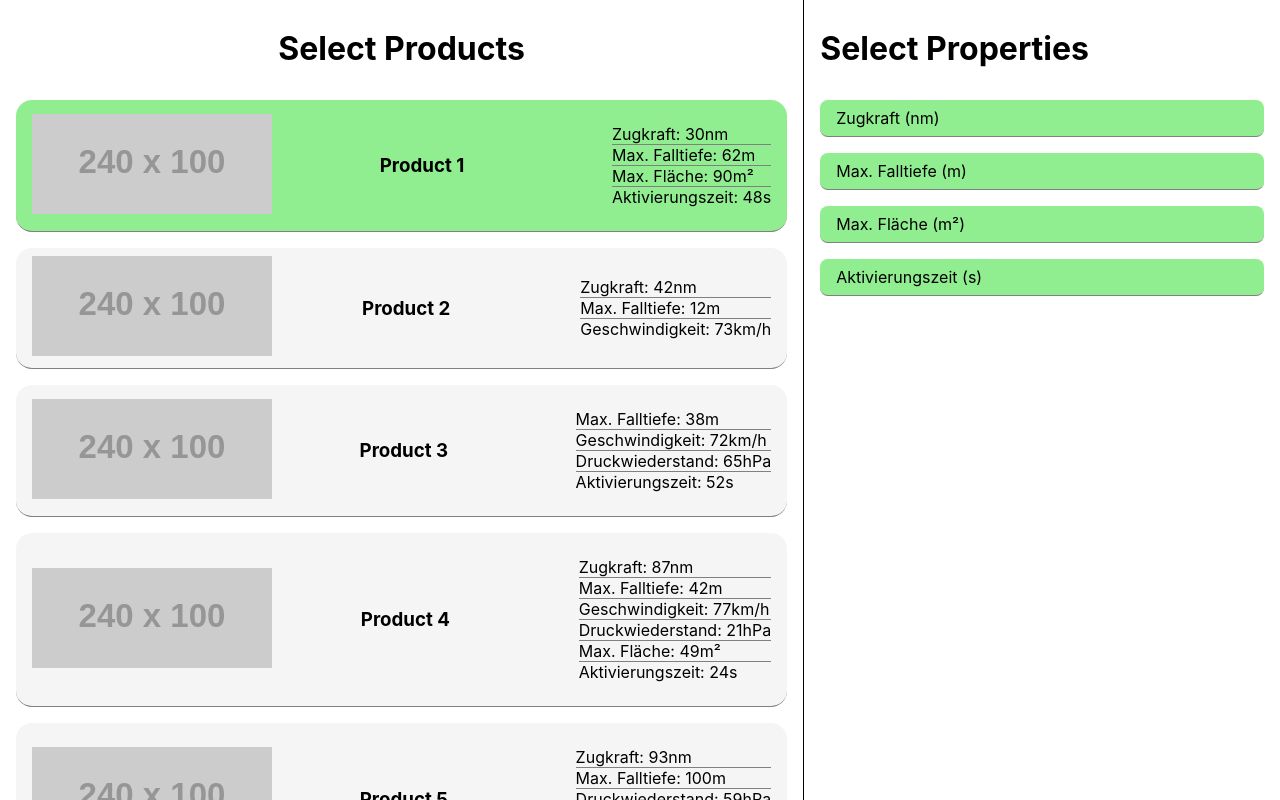
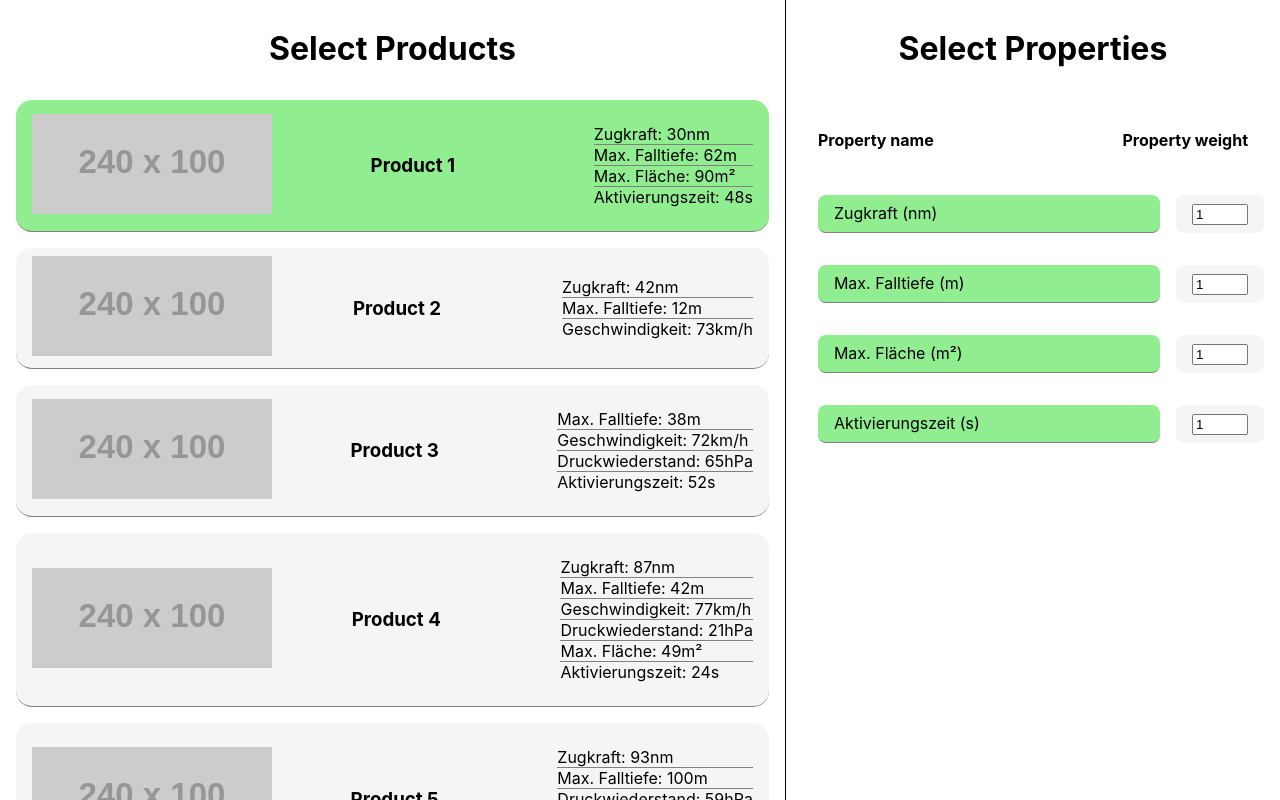
Before and after one commit to algoristic/compare-properties, a React (Create React App) app: page / in a window 1280 px wide. Both pictures are taken after a click on the element 401 px from the left and 166 px from the top of the page. Shown: the top 800 px of the page. Built offline with nearby package versions, Linux system fonts and the light colour scheme.

Commit message:
🚧 Start implementing the actual compare

```diff
--- a/src/assets/property.config.json
+++ b/src/assets/property.config.json
@@ -2,27 +2,33 @@
     "properties": {
         "property_1": {
             "name": "Zugkraft",
-            "unit": "nm"
+            "unit": "nm",
+            "weight": 1
         },
         "property_2": {
             "name": "Max. Falltiefe",
-            "unit": "m"
+            "unit": "m",
+            "weight": 1
         },
         "property_3": {
             "name": "Geschwindigkeit",
-            "unit": "km/h"
+            "unit": "km/h",
+            "weight": 1
         },
         "property_4": {
             "name": "Druckwiederstand",
-            "unit": "hPa"
+            "unit": "hPa",
+            "weight": 1
         },
         "property_5": {
             "name": "Max. Fläche",
-            "unit": "m²"
+            "unit": "m²",
+            "weight": 1
         },
         "property_6": {
             "name": "Aktivierungszeit",
-            "unit": "s"
+            "unit": "s",
+            "weight": 1
         }
     }
 }
--- a/src/components/App.css
+++ b/src/components/App.css
@@ -5,3 +5,8 @@
 .app .select-comparables>* {
     flex-grow: 1;
 }
+.divider {
+    text-align: center;
+    font-size: 5rem;
+    cursor: pointer;
+}
--- a/src/components/App.js
+++ b/src/components/App.js
@@ -28,6 +28,7 @@ class App extends Component {
         this.toggleProperty = this.toggleProperty.bind(this);
         this.toggleAllProducts = this.toggleAllProducts.bind(this);
         this.updateProperties = this.updateProperties.bind(this);
+        this.changePropertyWeight = this.changePropertyWeight.bind(this);
     }
 
     toggleProduct(toggledProduct) {
@@ -67,6 +68,17 @@ class App extends Component {
         this.setState({ properties: properties });
     }
 
+    changePropertyWeight(toggledProperty, value) {
+        let { properties } = this.state;
+        properties = properties.map(property => {
+            if(property.id === toggledProperty.id) {
+                property.weight = value;
+            }
+            return property;
+        });
+        this.setState({ properties: properties });
+    }
+
     updateProperties(products) {
         const { properties } = this.state;
         const collection = [];
@@ -93,8 +105,10 @@ class App extends Component {
             <div className="app">
                 <div className='select-comparables'>
                     <ProductSelect products={products} toggle={this.toggleProduct} toggleAll={this.toggleAllProducts} />
-                    <PropertySelect properties={properties} toggle={this.toggleProperty} />
+                    <PropertySelect properties={properties} toggle={this.toggleProperty} changeWeight={this.changePropertyWeight} />
                 </div>
+                <div className='divider' onClick={() => window.scrollTo(0, document.body.scrollHeight)}>⇓</div>
+                <ProductCompare products={products} properties={properties} />
             </div>
         );
     }
--- /dev/null
+++ b/src/components/ProductCompare.css
@@ -0,0 +1,5 @@
+.product-compare {
+    width: 100%;
+    max-width: 1024px;
+    margin: 0 auto;
+}
--- a/src/components/ProductCompare.js
+++ b/src/components/ProductCompare.js
@@ -0,0 +1,31 @@
+import './ProductCompare.css'
+
+const CompareItem = () => {
+    return (
+        <>platzhalter</>
+    );
+};
+
+const buildCompareList = (products, properties) => {
+    // hier das Vorgehen einer NWA nachbauen:
+    // => (1) alle Produkte property für property durchgehen
+    //    (2) den Erfüllungsgrad einer property je Produkt ermitteln
+    //    (3) jedes Produkt mit einer Summe versehen und der Summe nach Ordnen
+    //    (4) (optional) farbliche Marker für die properties einstellen, je nach Erfüllungsgrad
+}
+
+const ProductCompare = ({ products, properties }) => {
+    const compareList = buildCompareList(products, properties);
+    return (
+        <div className='product-compare'>
+        {
+            products.filter(product => product.selected).map(product => <h3>{ product.name }</h3>)
+        }
+        {
+            properties.filter(property => (property.visible && property.selected)).map(property => <h3>{ property.name }</h3>)
+        }
+        </div>
+    );
+};
+
+export default ProductCompare;
--- a/src/components/PropertySelect.css
+++ b/src/components/PropertySelect.css
@@ -4,10 +4,19 @@
     border-top: 0;
     padding: .5rem 1rem;
 }
-.selectable-property {
+.selectable-property,
+.selectable-property-header {
+    flex-grow: 100;
+}
+.selectable-property-header,
+.property-weight-header {
+    padding: .5rem 1rem;
+}
+.selectable-property,
+.property-weight {
     padding: .5rem 1rem;
     border-radius: .5rem;
-    margin: 1rem 0;
+    margin: 1rem 0 1rem 1rem;
     background: #f5f5f5;
     cursor: pointer;
 }
@@ -20,4 +29,9 @@
 .property-select-header {
     margin-top: 1rem;
     margin-bottom: 2rem;
+    text-align: center;
 }
+.property-wrapper,
+.header-wrapper {
+    display: flex;
+}
--- a/src/components/PropertySelect.js
+++ b/src/components/PropertySelect.js
@@ -1,19 +1,34 @@
 import './PropertySelect.css'
 
-const Property = ({ property, toggle }) => {
+const Property = ({ property, toggle, changeWeight }) => {
+    const handleChange = (event) => {
+        changeWeight(property, event.target.value)
+        event.preventDefault();
+    }
     return (
-        <div className={`selectable-property ${property.selected ? ' property-selected' : ''}`} onClick={toggle}>{ property.name } ({ property.unit })</div>
+        <div className='property-wrapper'>
+            <div className={`selectable-property ${property.selected ? ' property-selected' : ''}`} onClick={toggle}>
+                { property.name } ({ property.unit })
+            </div>
+            <div className='property-weight'>
+                <input type='number' min='1' max='10'  value={property.weight} onChange={handleChange} />
+            </div>
+        </div>
     );
 };
 
-const PropertySelect = ({ properties, toggle }) => {
+const PropertySelect = ({ properties, toggle, changeWeight }) => {
     return (
         <div className='property-select'>
             <div className='property-select-header'>
                 <h1>Select Properties</h1>
             </div>
+            <div className='header-wrapper'>
+                <h4 className='selectable-property-header'>Property name</h4>
+                <h4 className='property-weight-header'>Property weight</h4>
+            </div>
         {
-            properties.filter(property => property.visible).map(property => <Property property={property} toggle={() => toggle(property)} />)
+            properties.filter(property => property.visible).map(property => <Property property={property} toggle={() => toggle(property)} changeWeight={changeWeight} />)
         }
         </div>
     );
--- a/src/index.css
+++ b/src/index.css
@@ -1,3 +1,6 @@
+html {
+    scroll-behavior: smooth;
+}
 body {
     margin: 0;
     font-family: -apple-system, BlinkMacSystemFont, 'Segoe UI', 'Roboto', 'Oxygen', 'Ubuntu', 'Cantarell', 'Fira Sans', 'Droid Sans', 'Helvetica Neue', sans-serif;
```
